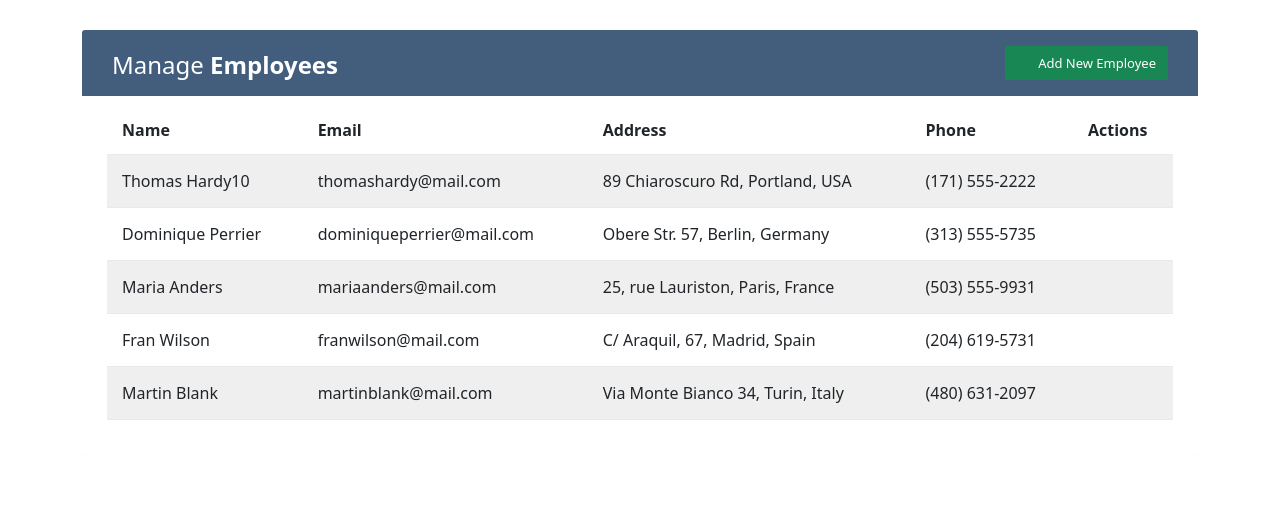
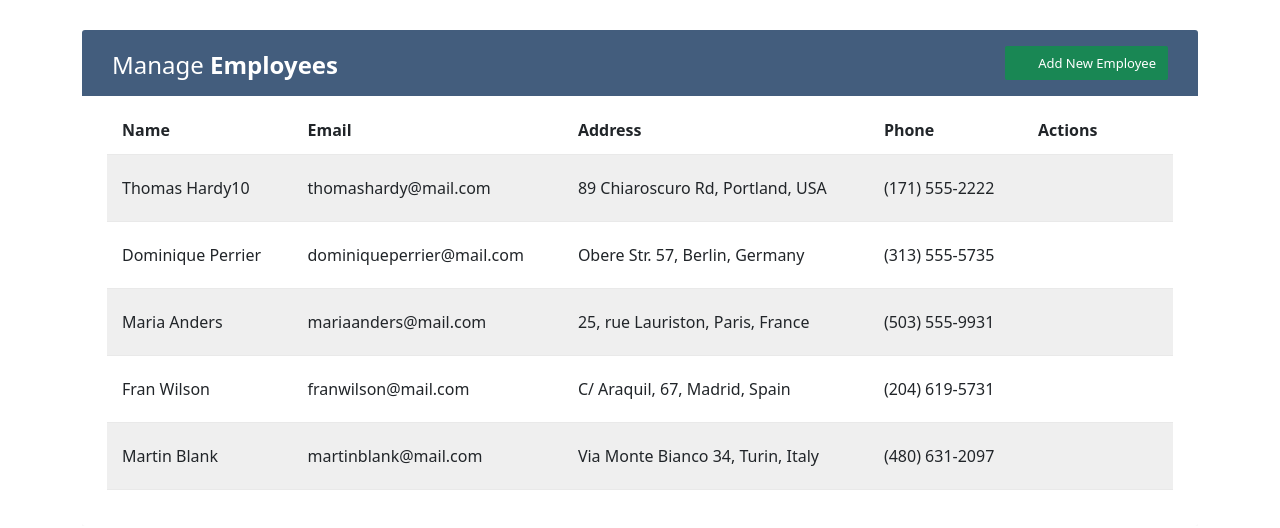
Before and after one commit to David-mwendwa/mern-crud, a React (Create React App) app: page / in a window 1280 px wide. Shown: the top 528 px of the page. Built offline with nearby package versions, Linux system fonts and the light colour scheme.

Commit message:
implement employee delete functionality

```diff
--- a/src/components/AddForm.js
+++ b/src/components/AddForm.js
@@ -21,7 +21,7 @@ const AddForm = () => {
 
   return (
     <Form onSubmit={handleSubmit}>
-      <Form.Group>
+      <Form.Group className='mb-3'>
         <Form.Control
           type='text'
           placeholder='Name *'
@@ -31,7 +31,7 @@ const AddForm = () => {
           required
         />
       </Form.Group>
-      <Form.Group>
+      <Form.Group className='mb-3'>
         <Form.Control
           type='email'
           placeholder='Email *'
@@ -41,7 +41,7 @@ const AddForm = () => {
           required
         />
       </Form.Group>
-      <Form.Group>
+      <Form.Group className='mb-3'>
         <Form.Control
           as='textarea'
           placeholder='Address'
@@ -51,7 +51,7 @@ const AddForm = () => {
           onChange={handleChange}
         />
       </Form.Group>
-      <Form.Group>
+      <Form.Group className='mb-3'>
         <Form.Control
           type='text'
           placeholder='Phone'
--- a/src/components/Employee.js
+++ b/src/components/Employee.js
@@ -1,6 +1,9 @@
-import React from 'react';
+import React, { useContext } from 'react';
+import { EmployeeContext } from '../contexts/EmployeeContext';
 
 const Employee = ({ employee }) => {
+  const { removeEmployee } = useContext(EmployeeContext);
+
   return (
     <>
       <td>{employee.name}</td>
@@ -8,16 +11,19 @@ const Employee = ({ employee }) => {
       <td>{employee.address}</td>
       <td>{employee.phone}</td>
       <td>
-        <a href='#editEmployeeModal' className='edit' data-toggle='modal'>
+        <button className='btn text-warning btn-act' data-toggle='modal'>
           <i className='material-icons' data-toggle='tooltip' title='Edit'>
             &#xE254;
           </i>
-        </a>
-        <a href='#deleteEmployeeModal' className='delete' data-toggle='modal'>
+        </button>
+        <button
+          onClick={() => removeEmployee(employee.id)}
+          className='btn text-danger btn-act'
+          data-toggle='modal'>
           <i className='material-icons' data-toggle='tooltip' title='Delete'>
             &#xE872;
           </i>
-        </a>
+        </button>
       </td>
     </>
   );
--- a/src/components/EmployeeList.js
+++ b/src/components/EmployeeList.js
@@ -1,4 +1,4 @@
-import React, { useContext, useState } from 'react';
+import React, { useContext, useEffect, useState } from 'react';
 import { Button, Modal } from 'react-bootstrap';
 import { EmployeeContext } from '../contexts/EmployeeContext';
 import AddForm from './AddForm';
@@ -11,6 +11,10 @@ const EmployeeList = () => {
 
   const handleShow = () => setShow(true);
   const handleClose = () => setShow(false);
+
+  useEffect(() => {
+    handleClose();
+  }, [employees]);
 
   return (
     <>
--- a/src/contexts/EmployeeContext.js
+++ b/src/contexts/EmployeeContext.js
@@ -46,8 +46,13 @@ const EmployeeContextProvider = (props) => {
     setEmployees([...employees, { id: uuidv4(), name, email, address, phone }]);
   };
 
+  const removeEmployee = (id) => {
+    setEmployees(employees.filter((employee) => employee.id !== id));
+  };
+
   return (
-    <EmployeeContext.Provider value={{ employees, addEmployee }}>
+    <EmployeeContext.Provider
+      value={{ employees, addEmployee, removeEmployee }}>
       {props.children}
     </EmployeeContext.Provider>
   );
--- a/src/index.css
+++ b/src/index.css
@@ -3,6 +3,9 @@ body {
   background: #f5f5f5;
   font-family: 'Varela Round', sans-serif;
   font-size: 13px;
+}
+.btn-act {
+  padding: 4px;
 }
 .table-responsive {
   margin: 30px 0;
@@ -12,7 +15,7 @@ body {
   padding: 20px 25px;
   border-radius: 3px;
   min-width: 1000px;
-	box-shadow: 0 1px 1px rgba(0,0,0,.05);
+  box-shadow: 0 1px 1px rgba(0, 0, 0, 0.05);
 }
 .table-title {
   padding-bottom: 15px;
@@ -50,14 +53,15 @@ body {
   float: left;
   margin-top: 2px;
 }
-table.table tr th, table.table tr td {
+table.table tr th,
+table.table tr td {
   border-color: #e9e9e9;
   padding: 12px 15px;
   vertical-align: middle;
 }
 
 table.table tr th:last-child {
-	width: 100px;
+  width: 150px;
 }
 table.table-striped tbody tr:nth-of-type(odd) {
   background-color: #fcfcfc;
@@ -83,13 +87,13 @@ table.table td a {
   outline: none !important;
 }
 table.table td a:hover {
-	color: #2196F3;
+  color: #2196f3;
 }
 table.table td a.edit {
-	color: #FFC107;
+  color: #ffc107;
 }
 table.table td a.delete {
-	color: #F44336;
+  color: #f44336;
 }
 table.table td i {
   font-size: 19px;
@@ -118,8 +122,9 @@ table.table .avatar {
 .pagination li a:hover {
   color: #666;
 }
-.pagination li.active a, .pagination li.active a.page-link {
-	background: #03A9F4;
+.pagination li.active a,
+.pagination li.active a.page-link {
+  background: #03a9f4;
 }
 .pagination li.active a:hover {
   background: #0397d6;
@@ -129,7 +134,7 @@ table.table .avatar {
 }
 .pagination li i {
   font-size: 16px;
-	padding-top: 6px
+  padding-top: 6px;
 }
 .hint-text {
   float: left;
@@ -141,7 +146,9 @@ table.table .avatar {
 .modal .modal-dialog {
   max-width: 400px;
 }
-.modal .modal-header, .modal .modal-body, .modal .modal-footer {
+.modal .modal-header,
+.modal .modal-body,
+.modal .modal-footer {
   padding: 20px 30px;
 }
 .modal .modal-content {
```
Lines whose indentation alone changed are shown as unchanged.
